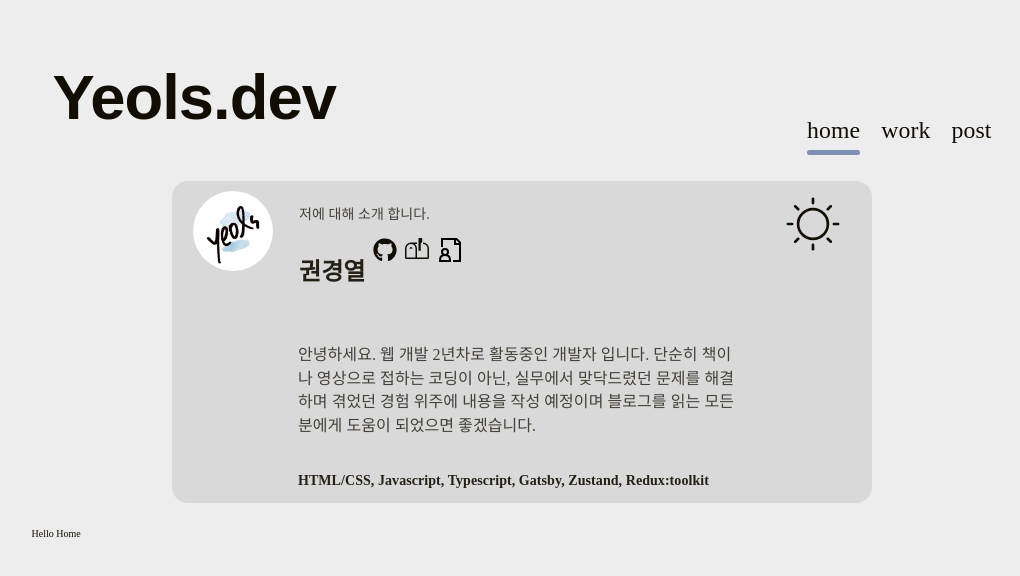
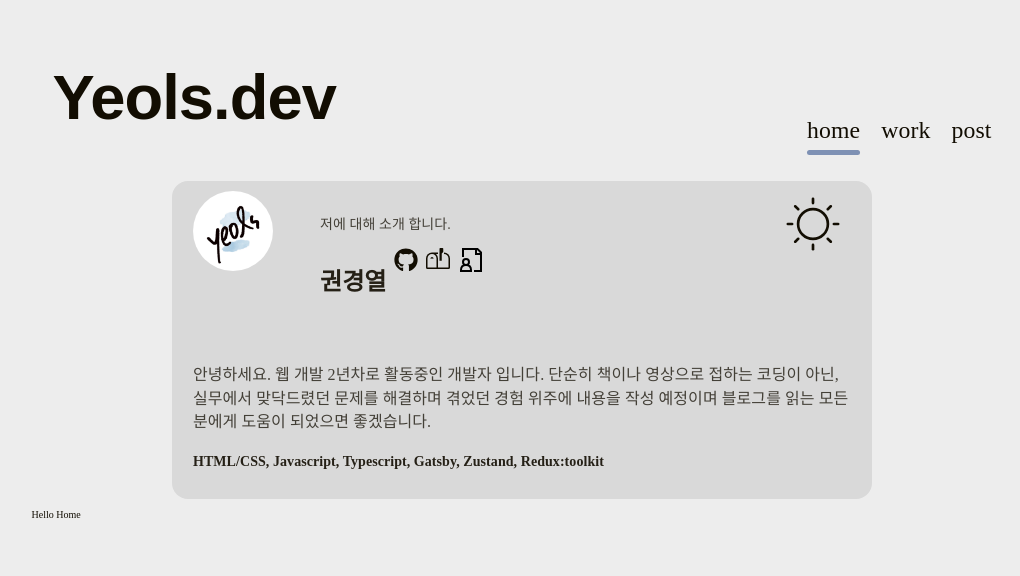
Before and after one commit to yeolsss/gatsby-blog, a Gatsby site: page /home in a window 1280 px wide. Shown: the whole page, without its empty margins (126-1146 px from the left). Built offline with nearby package versions, Linux system fonts and the light colour scheme; Gatsby itself is replaced by a stand-in of ours.

Commit message:
[create] profile card complete. - profile image 클릭 시 카드 전환 - theme button 클릭 시 테마 전환

```diff
--- a/src/components/profile/Profile.tsx
+++ b/src/components/profile/Profile.tsx
@@ -1,17 +1,26 @@
 import * as React from "react";
+import { BsMailboxFlag } from "react-icons/bs";
+import { FaGithub } from "react-icons/fa";
+import { GrDocumentUser } from "react-icons/gr";
+import { useToggleContext } from "../../context/ToggleContext";
+import * as St from "./profile.styled";
 import ProfileImage from "./profileImage";
-import * as St from "./profile.styled";
-import { FaGithub } from "react-icons/fa";
-import { BsMailboxFlag } from "react-icons/bs";
-import { GrDocumentUser } from "react-icons/gr";
 import ThemeButton from "./themeButton";
 
 const Profile = () => {
+  const { profileState } = useToggleContext();
+  console.log(profileState);
   return (
     <St.ProfileWrapper>
-      <div>
+      {/* 가상 div */}
+      <St.VisibleProfileWrapper $profileState={profileState} />
+
+      <St.ProfileContent $profileState={profileState}>
+        {/* profile image */}
         <ProfileImage />
-        <St.ProfileInformation>
+
+        {/* profile info */}
+        <St.ProfileInformation $profileState={profileState}>
           <h2>저에 대해 소개 합니다.</h2>
           <St.ProfileInformationNameTag>
             <h1>권경열</h1>
@@ -27,9 +36,11 @@ const Profile = () => {
             </a>
           </St.ProfileInformationNameTag>
         </St.ProfileInformation>
+
+        {/* theme toggle button */}
         <ThemeButton />
-      </div>
-      <St.ProfileDescriptionWrapper>
+      </St.ProfileContent>
+      <St.ProfileDescriptionWrapper $profileState={profileState}>
         <St.ProfileDescription>
           <p>
             안녕하세요. 웹 개발 2년차로 활동중인 개발자 입니다. 단순히 책이나
--- a/src/components/profile/profile.styled.ts
+++ b/src/components/profile/profile.styled.ts
@@ -1,23 +1,29 @@
 import styled from "styled-components";
 
 export const ProfileWrapper = styled.section`
+  margin: 3.6rem auto 1.6rem;
   max-width: 70rem;
-  margin: 3.6rem auto 1.6rem;
   width: 100vw;
   height: auto;
-  background-color: var(--backgroundColor3);
   border-radius: 1.6rem;
   color: var(--textColor);
   transition: background-color var(--transition-second);
+  z-index: 2;
+  position: relative;
   // tablet
   @media (max-width: 74rem) {
-    padding: 0.8rem 1.6rem;
     max-width: 52rem;
   }
-
-  > div {
+`;
+export const ProfileContent = styled.div<{ $profileState: string }>`
   padding: 1rem 2.1rem;
+  width: ${({ $profileState }) => ($profileState === "open" ? "100%" : "20%")};
   display: flex;
+  justify-content: ${({ $profileState }) =>
+    $profileState === "open" ? "space-between" : "normal"};
+  transition:
+    justify-content var(--transition-second),
+    width var(--transition-second);
 
   // text
   & h2 {
@@ -43,18 +49,50 @@ export const ProfileWrapper = styled.section`
   }
 
   > div:nth-child(2) {
-      flex: 2;
+    flex: ${({ $profileState }) => ($profileState === "open" ? "2" : "0")};
   }
+`;
+export const VisibleProfileWrapper = styled.div<{ $profileState: string }>`
+  width: ${({ $profileState }) => ($profileState === "open" ? "100%" : "0")};
+  height: ${({ $profileState }) =>
+    $profileState === "open" ? "calc(100% + 1.5rem)" : "0"};
+  background-color: var(--backgroundColor3);
+  border-radius: 1.6rem;
+  color: var(--textColor);
+  transition:
+    background-color var(--transition-second),
+    width var(--transition-second),
+    height var(--transition-second);
+  position: absolute;
+  top: 0;
+  left: 0;
+  z-index: -1;
+
+  // tablet
+  @media (max-width: 74rem) {
+    max-width: 52rem;
   }
 `;
 
-export const ProfileInformation = styled.div`
+export const ProfileInformation = styled.div<{ $profileState: string }>`
   display: flex;
   flex-direction: column;
   justify-content: space-between;
   width: 100%;
   margin: 0 auto;
   max-width: 45rem;
+  padding: ${({ $profileState }) =>
+    $profileState === "open" ? "1rem 2.1rem" : "0"};
+  width: ${({ $profileState }) => ($profileState === "open" ? "auto" : "0")};
+  height: ${({ $profileState }) => ($profileState === "open" ? "auto" : "0")};
+  opacity: ${({ $profileState }) => ($profileState === "open" ? "1" : "0")};
+  transition:
+    opacity 0.1s ease-in,
+    width var(--transition-second),
+    height var(--transition-second),
+    padding var(--transition-second);
+  overflow: hidden;
+
   // tablet
   @media (max-width: 74rem) {
     max-width: 28rem;
@@ -73,14 +111,6 @@ export const ProfileInformationNameTag = styled.div`
   }
 `;
 
-export const ProfileDescriptionWrapper = styled.div`
-  display: flex;
-  flex-direction: column;
-  width: 49rem;
-  height: auto;
-  margin: 0 auto;
-`;
-
 export const ProfileDescription = styled.div`
   > p {
     font-size: 1.6rem;
@@ -94,9 +124,22 @@ export const ProfileDescription = styled.div`
   }
 `;
 
+export const ProfileDescriptionWrapper = styled.div<{ $profileState: string }>`
+  padding: ${({ $profileState }) =>
+    $profileState === "open" ? "1rem 2.1rem" : "0"};
+  width: ${({ $profileState }) => ($profileState === "open" ? "auto" : "0")};
+  height: ${({ $profileState }) => ($profileState === "open" ? "auto" : "0")};
+  opacity: ${({ $profileState }) => ($profileState === "open" ? "1" : "0")};
+  transition:
+    opacity var(--transition-second),
+    width var(--transition-second),
+    height var(--transition-second),
+    padding var(--transition-second);
+  overflow: hidden;
+`;
+
 export const ProfileSkill = styled.div`
   margin-top: 1.5rem;
-
   > span {
     margin-top: 1rem;
     font-size: 1.4rem;
--- a/src/components/profile/profileImage/ProfileImage.tsx
+++ b/src/components/profile/profileImage/ProfileImage.tsx
@@ -1,12 +1,19 @@
+import { StaticImage } from "gatsby-plugin-image";
 import React from "react";
+import { useToggleContext } from "../../../context/ToggleContext";
 import * as St from "./profile.styled";
-import { StaticImage } from "gatsby-plugin-image";
 
 function ProfileImage() {
+
+  const {toggleProfile} = useToggleContext();
+
+  const handleOnClickProfileToggle = ()=> {
+    toggleProfile();
+  }
   return (
     <St.ProfileContainer>
       <St.ProfileWrapper>
-        <St.ProfileImageWrapper>
+        <St.ProfileImageWrapper onClick={handleOnClickProfileToggle}>
           <StaticImage
             src="../../../images/yeols.jpg"
             alt="profile photo"
--- a/src/components/profile/profileImage/profile.styled.tsx
+++ b/src/components/profile/profileImage/profile.styled.tsx
@@ -12,4 +12,5 @@ export const ProfileImageWrapper = styled.div`
   display: flex;
   justify-content: center;
   align-items: center;
+  cursor: pointer;
 `;
--- a/src/components/profile/themeButton/ThemeButton.tsx
+++ b/src/components/profile/themeButton/ThemeButton.tsx
@@ -1,11 +1,10 @@
 import * as React from "react";
+import { CiDark, CiLight } from "react-icons/ci";
+import { useToggleContext } from "../../../context/ToggleContext";
 import * as St from "./themeButton.styled";
-import { CiDark, CiLight } from "react-icons/ci";
-import { useThemeContext } from "../../../context/themeContext";
 
 const ThemeButton = () => {
-  const { theme, toggleTheme } = useThemeContext();
-
+  const { themeState, toggleTheme } = useToggleContext();
   const handleOnClickTheme = () => {
     toggleTheme();
   };
@@ -13,7 +12,7 @@ const ThemeButton = () => {
   return (
     <St.ThemeButtonWrapper>
       <button onClick={handleOnClickTheme}>
-        {theme === "lightTheme" ? <CiLight /> : <CiDark />}
+        {themeState === "lightTheme" ? <CiLight /> : <CiDark />}
       </button>
     </St.ThemeButtonWrapper>
   );
--- /dev/null
+++ b/src/context/ToggleContext.tsx
@@ -0,0 +1,68 @@
+// init settings
+import * as React from "react";
+import { createContext, useContext, useState } from "react";
+
+export interface IThemeContext {
+  themeState: string;
+  profileState: string;
+  toggleTheme: () => void;
+  toggleProfile : () => void;
+}
+
+interface ILocalStorage{
+  themeState: string;
+  profileState: string;
+}
+
+interface IToggleProviderProps extends React.PropsWithChildren<{}> {}
+
+const BLOG_TOGGLE = "blog_toggle";
+
+const initialState: IThemeContext = {
+  themeState: "lightTheme",
+  profileState: "open",
+  toggleTheme: () => {},
+  toggleProfile: () => {},
+};
+// create provider
+export const ToggleContext = createContext(initialState);
+
+// create context
+
+export function ToggleContextProvider({ children }: IToggleProviderProps) {
+
+  const localToggleState =  JSON.parse(localStorage.getItem(BLOG_TOGGLE)!)||{themeState: "lightTheme",
+  profileState: "open",
+} as ILocalStorage
+
+  const [themeState, setThemeState] = useState(
+    localToggleState.themeState,
+  );
+  const [profileState, setProfileState] = useState(
+    localToggleState.profileState,
+  );
+
+  const toggleTheme = () => {
+    const settingTheme = themeState === "lightTheme" ? "darkTheme" : "lightTheme";
+    localStorage.setItem(BLOG_TOGGLE, JSON.stringify({...localToggleState, themeState: settingTheme}));
+    setThemeState(settingTheme);
+  };
+
+  const toggleProfile = () => {
+    const settingProfile = profileState === "open" ? "close" : "open";
+    localStorage.setItem(BLOG_TOGGLE, JSON.stringify({...localToggleState, profileState: settingProfile}));
+    setProfileState(settingProfile);
+  }
+
+  const value = {
+    themeState,
+    profileState,
+    toggleTheme,
+    toggleProfile
+  };
+  return (
+    <ToggleContext.Provider value={value}>{children}</ToggleContext.Provider>
+  );
+}
+
+export const useToggleContext = () => useContext(ToggleContext);
--- a/src/context/themeContext.tsx
+++ /dev/null
@@ -1,42 +0,0 @@
-// init settings
-import * as React from "react";
-import { createContext, useContext, useState } from "react";
-
-export interface IThemeContext {
-  theme: string;
-  toggleTheme: () => void;
-}
-
-interface ThemeProviderProps extends React.PropsWithChildren<{}> {}
-
-const BLOG_THEME = "blogTheme";
-
-const initialState: IThemeContext = {
-  theme: "lightTheme",
-  toggleTheme: () => {},
-};
-// create provider
-export const ThemeContext = createContext(initialState);
-
-// create context
-
-export function ThemeContextProvider({ children }: ThemeProviderProps) {
-  const [theme, setTheme] = useState(
-    localStorage.getItem(BLOG_THEME) || "lightTheme",
-  );
-  const toggleTheme = () => {
-    console.log("toggleTheme");
-    const settingTheme = theme === "lightTheme" ? "darkTheme" : "lightTheme";
-    localStorage.setItem(BLOG_THEME, settingTheme);
-    setTheme(settingTheme);
-  };
-  const value = {
-    theme,
-    toggleTheme,
-  };
-  return (
-    <ThemeContext.Provider value={value}>{children}</ThemeContext.Provider>
-  );
-}
-
-export const useThemeContext = () => useContext(ThemeContext);
--- a/src/pages/home/index.tsx
+++ b/src/pages/home/index.tsx
@@ -1,16 +1,14 @@
+import { HeadFC } from "gatsby";
 import React from "react";
+import { ToggleContextProvider } from "../../context/ToggleContext";
 import Layout from "../../shared/layout";
-import { HeadFC } from "gatsby";
 import Seo from "../../shared/seo";
-import { ThemeContextProvider } from "../../context/themeContext";
 
 function home({ location }: { location: Location }) {
   return (
-    <ThemeContextProvider>
-      <Layout location={location} pageTitle="Home">
-        <p>Hello Home</p>
-      </Layout>
-    </ThemeContextProvider>
+    <Layout location={location} pageTitle="Home">
+      <p>Hello Home</p>
+    </Layout>
   );
 }
 
--- a/src/shared/layout/Layout.tsx
+++ b/src/shared/layout/Layout.tsx
@@ -1,12 +1,15 @@
 import * as React from "react";
-import * as St from "./layout.styled";
-import { GlobalStyles } from "../style/GlobalStyles";
-import { GlobalFonts } from "../style/GlobalFonts";
 import { ThemeProvider } from "styled-components";
 import Header from "../../components/header";
 import Profile from "../../components/profile";
-import { useThemeContext } from "../../context/themeContext";
+import {
+  ToggleContextProvider,
+  useToggleContext,
+} from "../../context/ToggleContext";
+import { GlobalFonts } from "../style/GlobalFonts";
+import { GlobalStyles } from "../style/GlobalStyles";
 import { darkTheme, lightTheme } from "../style/theme/theme";
+import * as St from "./layout.styled";
 
 interface ILayoutProps {
   children: React.ReactNode;
@@ -15,9 +18,21 @@ interface ILayoutProps {
 }
 
 const Layout = ({ children, pageTitle, location }: ILayoutProps) => {
-  const { theme } = useThemeContext();
   return (
-    <ThemeProvider theme={theme === "darkTheme" ? darkTheme : lightTheme}>
+    <ToggleContextProvider>
+      <InnerLayout
+        children={children}
+        pageTitle={pageTitle}
+        location={location}
+      />
+    </ToggleContextProvider>
+  );
+};
+
+const InnerLayout = ({ children, pageTitle, location }: ILayoutProps) => {
+  const { themeState } = useToggleContext();
+  return (
+    <ThemeProvider theme={themeState === "darkTheme" ? darkTheme : lightTheme}>
       <GlobalFonts />
       <GlobalStyles />
       <St.Container>
```
Also changed, not shown: src/components/category/Category.tsx (added, +7 -0 lines), .prettierrc.js. Lines whose indentation alone changed are shown as unchanged.
